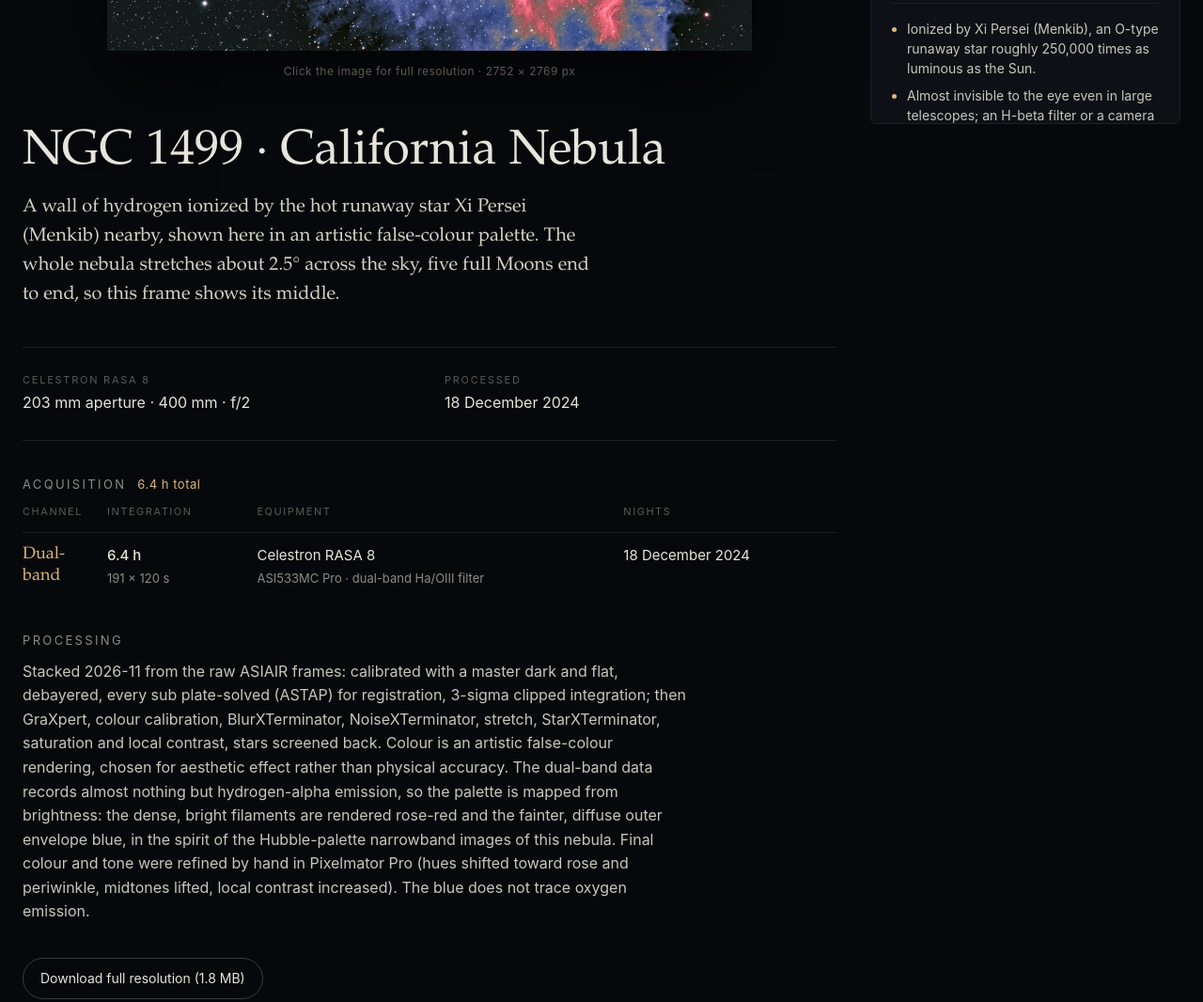
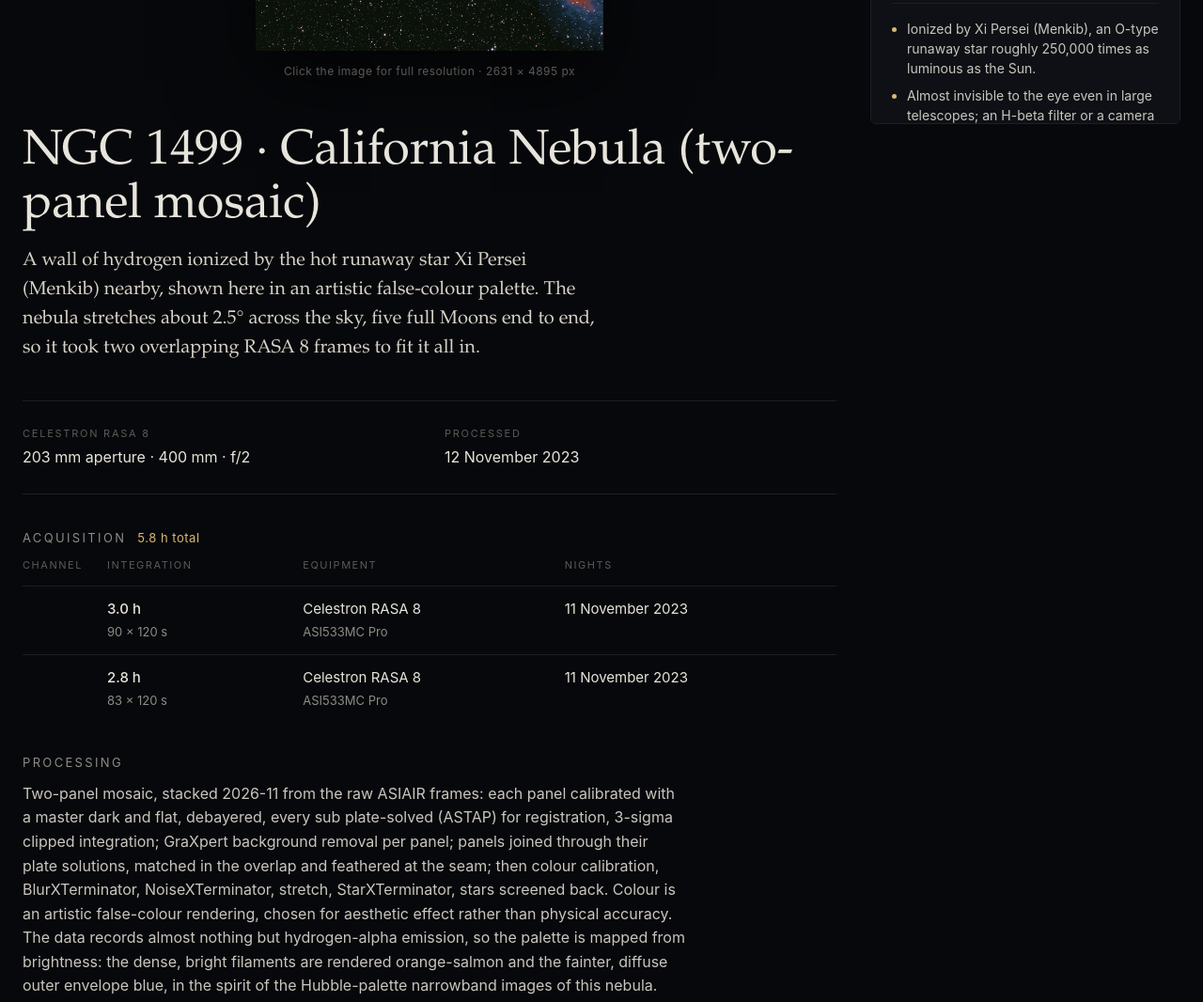
Before and after one commit to etotman/astro-gallery, a plain HTML site: page california/index.html in a window 1280 px wide. Shown: the part 686-1752 px from the top of the page at 94% size. Drawn offline with Linux system fonts and the light colour scheme.

Commit message:
California: two-panel 2023 mosaic (user's Pixelmator finish) replaces the 2024 single frame
Co-Authored-By: Claude Opus 5.5 <noreply@anthropic.com>

```diff
--- a/california-2024/index.html
+++ b/california/index.html
@@ -3,11 +3,11 @@
 <head>
 <meta charset="utf-8">
 <meta name="viewport" content="width=device-width, initial-scale=1">
-<title>NGC 1499 · California Nebula · Night Sky</title>
-<meta name="description" content="A wall of hydrogen ionized by the hot runaway star Xi Persei (Menkib) nearby, shown here in an artistic false-colour palette. The whole nebula stretches about 2.5° across the sky, five full Moons end to end, so this frame shows its middle.">
-<meta property="og:title" content="NGC 1499 · California Nebula · Night Sky">
-<meta property="og:description" content="A wall of hydrogen ionized by the hot runaway star Xi Persei (Menkib) nearby, shown here in an artistic false-colour palette. The whole nebula stretches about 2.5° across the sky, five full Moons end to end, so this frame shows its middle.">
-<meta property="og:image" content="https://etotman.github.io/astro-gallery/img/california-2024/display.jpg?v=59ebced0"><meta name="twitter:card" content="summary_large_image">
+<title>NGC 1499 · California Nebula (two-panel mosaic) · Night Sky</title>
+<meta name="description" content="A wall of hydrogen ionized by the hot runaway star Xi Persei (Menkib) nearby, shown here in an artistic false-colour palette. The nebula stretches about 2.5° across the sky, five full Moons end to end, so it took two overlapping RASA 8 frames to fit it all in.">
+<meta property="og:title" content="NGC 1499 · California Nebula (two-panel mosaic) · Night Sky">
+<meta property="og:description" content="A wall of hydrogen ionized by the hot runaway star Xi Persei (Menkib) nearby, shown here in an artistic false-colour palette. The nebula stretches about 2.5° across the sky, five full Moons end to end, so it took two overlapping RASA 8 frames to fit it all in.">
+<meta property="og:image" content="https://etotman.github.io/astro-gallery/img/california/display.jpg?v=1e5362cb"><meta name="twitter:card" content="summary_large_image">
 <meta name="theme-color" content="#07080b">
 <link rel="icon" href="../assets/icon.svg" type="image/svg+xml">
 <link rel="stylesheet" href="../assets/style.css?v=bd09f262">
@@ -18,31 +18,36 @@
 <div class="layout">
 <div class="col">
 <figure class="hero">
-  <button class="zoom" type="button" data-full="../img/california-2024/full.jpg?v=c038bf90" data-w="2752" data-h="2769" aria-label="Open full resolution">
-    <img src="../img/california-2024/display.jpg?v=59ebced0" width="2385" height="2400" alt="NGC 1499 · California Nebula">
+  <button class="zoom" type="button" data-full="../img/california/full.jpg?v=5e449664" data-w="2631" data-h="4895" aria-label="Open full resolution">
+    <img src="../img/california/display.jpg?v=1e5362cb" width="1290" height="2400" alt="NGC 1499 · California Nebula (two-panel mosaic)">
   </button>
-  <figcaption>Click the image for full resolution · 2752 × 2769 px</figcaption>
+  <figcaption>Click the image for full resolution · 2631 × 4895 px</figcaption>
 </figure>
 <main class="info">
   <div class="head">
-    <h1>NGC 1499 · California Nebula</h1>
-    <p class="lede">A wall of hydrogen ionized by the hot runaway star Xi Persei (Menkib) nearby, shown here in an artistic false-colour palette. The whole nebula stretches about 2.5° across the sky, five full Moons end to end, so this frame shows its middle.</p>
+    <h1>NGC 1499 · California Nebula (two-panel mosaic)</h1>
+    <p class="lede">A wall of hydrogen ionized by the hot runaway star Xi Persei (Menkib) nearby, shown here in an artistic false-colour palette. The nebula stretches about 2.5° across the sky, five full Moons end to end, so it took two overlapping RASA 8 frames to fit it all in.</p>
   </div>
-  <dl class="facts"><div><dt>Celestron RASA 8</dt><dd>203 mm aperture · 400 mm · f/2</dd></div><div><dt>Processed</dt><dd>18 December 2024</dd></div></dl>
+  <dl class="facts"><div><dt>Celestron RASA 8</dt><dd>203 mm aperture · 400 mm · f/2</dd></div><div><dt>Processed</dt><dd>12 November 2023</dd></div></dl>
   <section class="block">
-  <h2>Acquisition <small>6.4 h total</small></h2>
+  <h2>Acquisition <small>5.8 h total</small></h2>
   <div class="scroll"><table class="acq">
     <thead><tr><th>Channel</th><th>Integration</th><th>Equipment</th><th>Nights</th></tr></thead>
     <tbody><tr>
-  <th>Dual-band</th>
-  <td><b>6.4 h</b><br><span>191 × 120 s</span></td>
-  <td>Celestron RASA 8<br><span>ASI533MC Pro · dual-band Ha/OIII filter</span></td>
-  <td>18 December 2024</td>
+  <th></th>
+  <td><b>3.0 h</b><br><span>90 × 120 s</span></td>
+  <td>Celestron RASA 8<br><span>ASI533MC Pro</span></td>
+  <td>11 November 2023</td>
+</tr><tr>
+  <th></th>
+  <td><b>2.8 h</b><br><span>83 × 120 s</span></td>
+  <td>Celestron RASA 8<br><span>ASI533MC Pro</span></td>
+  <td>11 November 2023</td>
 </tr></tbody>
   </table></div>
 </section>
-  <section class="block"><h2>Processing</h2><p>Stacked 2026-11 from the raw ASIAIR frames: calibrated with a master dark and flat, debayered, every sub plate-solved (ASTAP) for registration, 3-sigma clipped integration; then GraXpert, colour calibration, BlurXTerminator, NoiseXTerminator, stretch, StarXTerminator, saturation and local contrast, stars screened back. Colour is an artistic false-colour rendering, chosen for aesthetic effect rather than physical accuracy. The dual-band data records almost nothing but hydrogen-alpha emission, so the palette is mapped from brightness: the dense, bright filaments are rendered rose-red and the fainter, diffuse outer envelope blue, in the spirit of the Hubble-palette narrowband images of this nebula. Final colour and tone were refined by hand in Pixelmator Pro (hues shifted toward rose and periwinkle, midtones lifted, local contrast increased). The blue does not trace oxygen emission.</p></section>
-  <p class="dl"><a href="../img/california-2024/full.jpg?v=c038bf90" download="california-2024.jpg">Download full resolution (1.8 MB)</a></p>
+  <section class="block"><h2>Processing</h2><p>Two-panel mosaic, stacked 2026-11 from the raw ASIAIR frames: each panel calibrated with a master dark and flat, debayered, every sub plate-solved (ASTAP) for registration, 3-sigma clipped integration; GraXpert background removal per panel; panels joined through their plate solutions, matched in the overlap and feathered at the seam; then colour calibration, BlurXTerminator, NoiseXTerminator, stretch, StarXTerminator, stars screened back. Colour is an artistic false-colour rendering, chosen for aesthetic effect rather than physical accuracy. The data records almost nothing but hydrogen-alpha emission, so the palette is mapped from brightness: the dense, bright filaments are rendered orange-salmon and the fainter, diffuse outer envelope blue, in the spirit of the Hubble-palette narrowband images of this nebula. Final colour and tone were refined by hand in Pixelmator Pro (deeper shadows, brighter highlights, increased saturation and local contrast). The blue does not trace oxygen emission.</p></section>
+  <p class="dl"><a href="../img/california/full.jpg?v=5e449664" download="california.jpg">Download full resolution (3.2 MB)</a></p>
 </main>
 </div>
 <aside class="glance">
```
Also changed, not shown: index.html (+3 -3 lines), ngc4490/index.html (+1 -1 lines), wizard-2024/index.html (+1 -1 lines), img/california-2024/display.jpg (deleted), img/california-2024/thumb.jpg (deleted), img/california/display.jpg (added), img/california/thumb.jpg (added), 2 other files.
